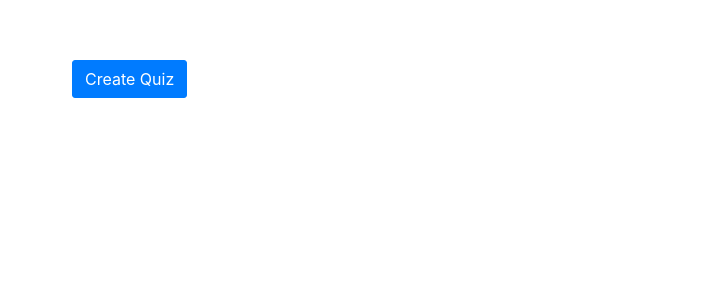
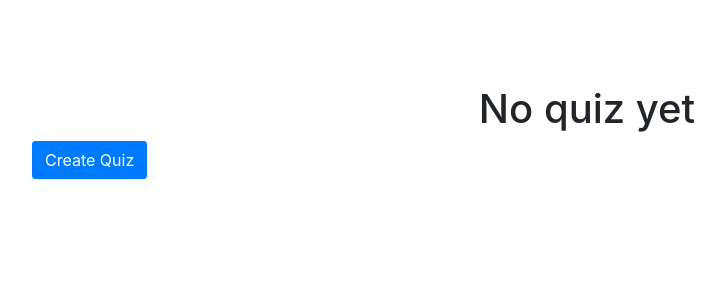
Before and after one commit to dgargdipin/paathshaala-professor, a Python web app: template cms/templates/all_quizzes.html in a window 1280 px wide. Shown: the part 166-466 px from the top of the page, without its empty margins (53-778 px from the left). Run offline with Jinja, Linux system fonts and the light colour scheme; the template is opened without the code that fills it, so the values that code supplies are empty; some libraries are stand-ins or nearby versions.

Commit message:
made some changes for quiz and title

```diff
--- a/cms/course/views.py
+++ b/cms/course/views.py
@@ -291,7 +291,7 @@ def display_quiz(course_id: int, quiz_id: int):
             elif a == '4':
                 cur_bool_values[3] = True
         bool_values.append(cur_bool_values)
-    return render_template('display_quiz.html', questions=quiz.questions, course_id=course_id, quiz_id=quiz_id,
+    return render_template('display_quiz.html', quiz=quiz, course_id=course_id, quiz_id=quiz_id,
                            bool_values=bool_values)
 
 
--- a/cms/templates/all_quizzes.html
+++ b/cms/templates/all_quizzes.html
@@ -1,3 +1,4 @@
+
 {% extends 'base.html' %}
 {% block personal %}
     <style>
@@ -9,8 +10,8 @@
 
 {% block content %}
     <div>
-    <a href="{{ url_for('course.create_quiz', course_id=course_id) }}" class="btn btn-primary">Create Quiz</a>
     </div>
+        {% if quizzes %}
         {% for quiz in quizzes %}
         <div class="card">
           <h5 class="card-header">{{ quiz.name }}</h5>
@@ -24,4 +25,10 @@
     <div>
     </div>
 {% endfor %}
-{% endblock content %}e
+        {% else %}
+        <h1 class="display-5 d-flex align-items-center justify-content-center ">No quiz yet</h1>
+
+        {% endif %}
+        <a href="{{ url_for('course.create_quiz', course_id=course_id) }}" class="btn btn-primary">Create Quiz</a>
+
+{% endblock content %}
--- a/cms/templates/discussion_forum.html
+++ b/cms/templates/discussion_forum.html
@@ -17,7 +17,6 @@
 
                 <div class="msg-group center"  style="margin-bottom: 3%;">
                 	{% for post in  forum.posts %}
-                      {{post.details}}
                         <div class="card">
                             <div class="card-body">
                                 <h6 class="card-subtitle mb-2 text-muted text-left">{{ Names[post.user_id] }} </h6>
--- a/cms/templates/display_quiz.html
+++ b/cms/templates/display_quiz.html
@@ -25,9 +25,12 @@
 
 
 {% block content %}
+    {% if quiz.start_time.now()<quiz.start_time %}
     <a href="{{ url_for('course.add_question_to_quiz', course_id=course_id, quiz_id=quiz_id) }}" class="btn btn-primary">Add More Questions</a>
+    {% endif %}
+
     <a href="{{ url_for('course.display_attempts',quiz_id=quiz_id) }}" class="btn btn-primary">View responses</a>
-    {% for question in questions %}
+    {% for question in quiz.questions %}
         {% set cur_count = loop.index - 1 %}
         <div class="container mt-5">
         <div class="d-flex justify-content-center row">
--- a/requirements.txt
+++ b/requirements.txt
@@ -51,3 +51,7 @@ unittest2==1.1.0
 urllib3==1.26.4
 Werkzeug==1.0.1
 WTForms==2.3.3
+urllib3==1.26.4
+Werkzeug==1.0.1
+WTForms==2.3.3
+gunicorn==20.0.4
```
Also changed, not shown: 1 other file. Lines whose indentation alone changed are shown as unchanged.
